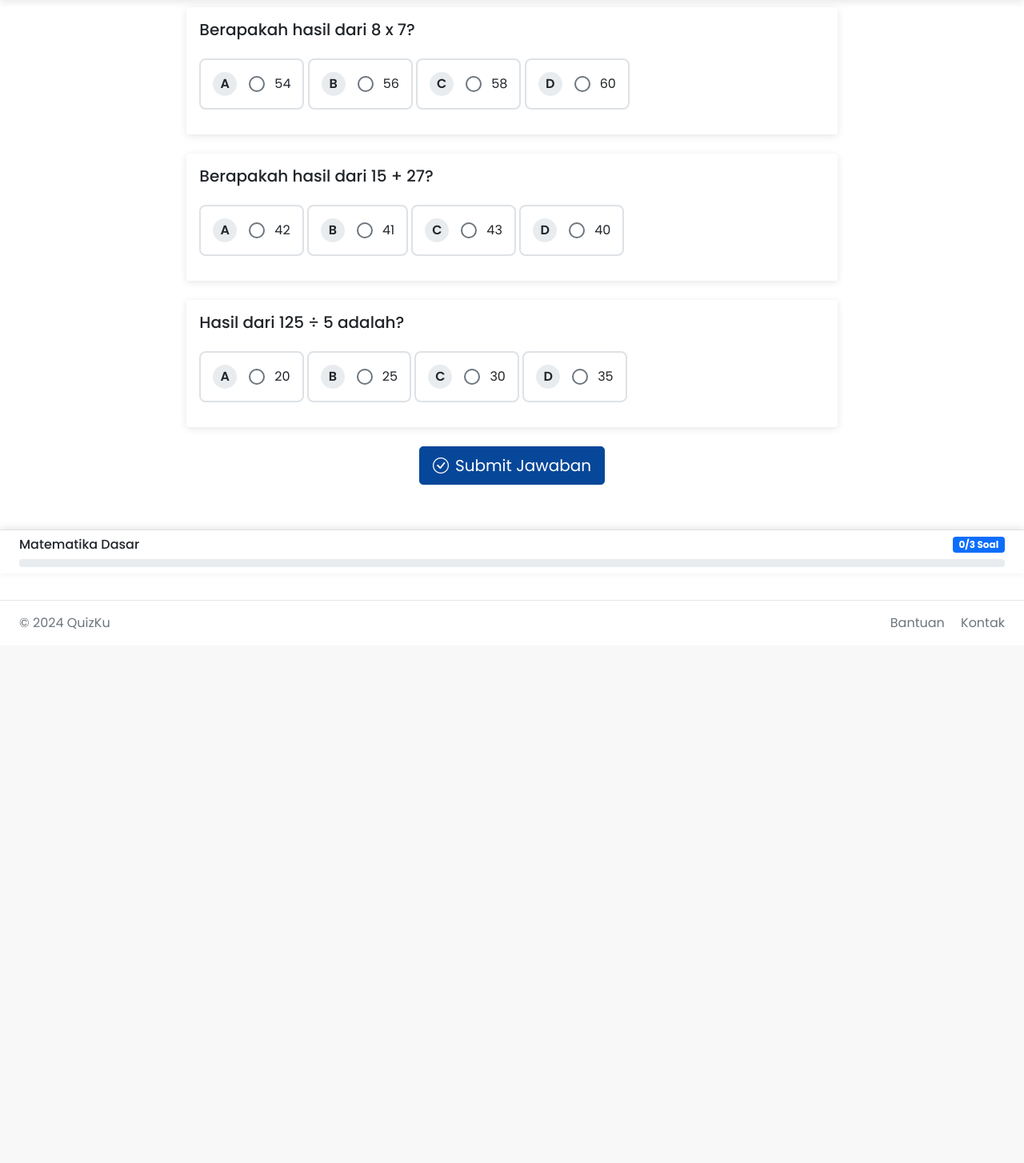
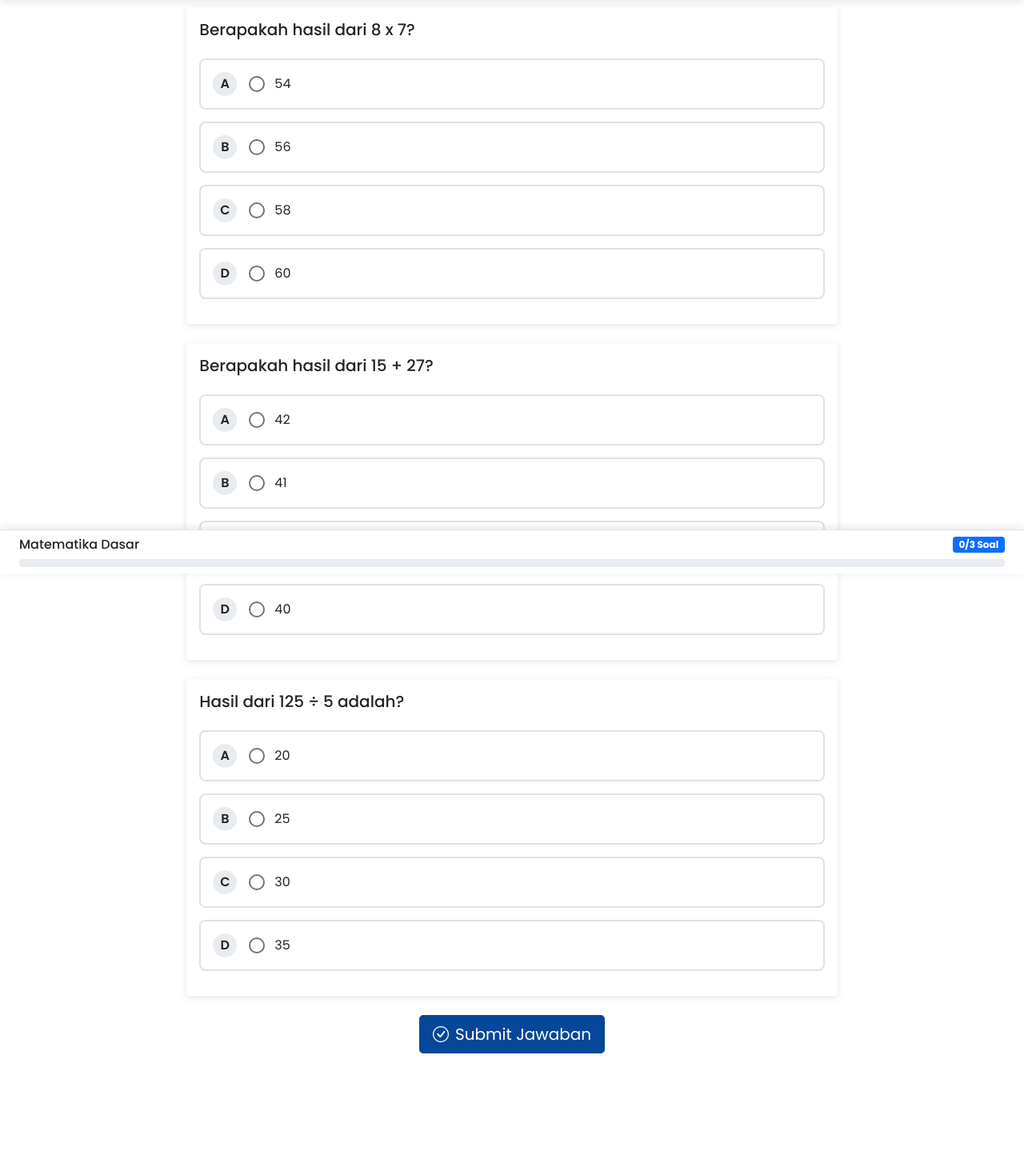
Before and after one commit to deliasaniark/quiz-online-php, a PHP site: page /user/quiz/start.php?id=1 in a window 1280 px wide. Shown: the part 83-1537 px from the top of the page at 80% size. Before the commit the page ends 869 px from the top, so only its background shows below. Run offline with PHP 8.4, Linux system fonts and the light colour scheme; a user stored in the database is signed in; data comes from the database, SQL or seed files in the repository; some libraries are stand-ins or nearby versions.

Commit message:
refactor: mengubah tampilan option

```diff
--- a/user/quiz/start.php
+++ b/user/quiz/start.php
@@ -136,16 +136,16 @@ $progress = ($answered_count / $total_questions) * 100;
 
                                     foreach ($options as $key => $value):
                                         $is_selected = isset($answered_questions[$question_id]) &&
-                                                     $answered_questions[$question_id] === $key;
+                                                    $answered_questions[$question_id] === $key;
                                     ?>
-                                    <label class="quiz-option <?php echo $is_selected ? 'selected' : ''; ?>">
+                                    <label class="quiz-option <?php echo $is_selected ? 'selected' : ''; ?>" style="display: block;">
                                         <div class="d-flex align-items-center">
                                             <div class="option-circle"><?php echo $key; ?></div>
                                             <input type="radio"
-                                                   name="question_<?php echo $question_id; ?>"
-                                                   value="<?php echo $key; ?>"
-                                                   class="d-none"
-                                                   <?php echo $is_selected ? 'checked' : ''; ?>>
+                                                name="question_<?php echo $question_id; ?>"
+                                                value="<?php echo $key; ?>"
+                                                class="d-none"
+                                                <?php echo $is_selected ? 'checked' : ''; ?>>
                                             <div class="option-text"><?php echo htmlspecialchars($value); ?></div>
                                         </div>
                                     </label>
```
